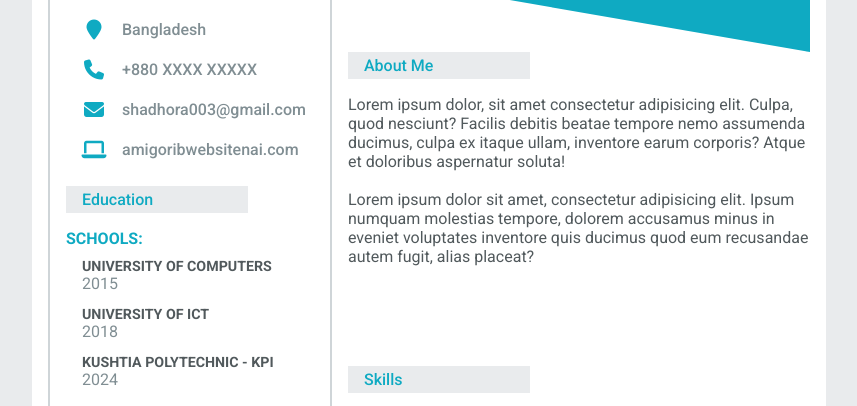
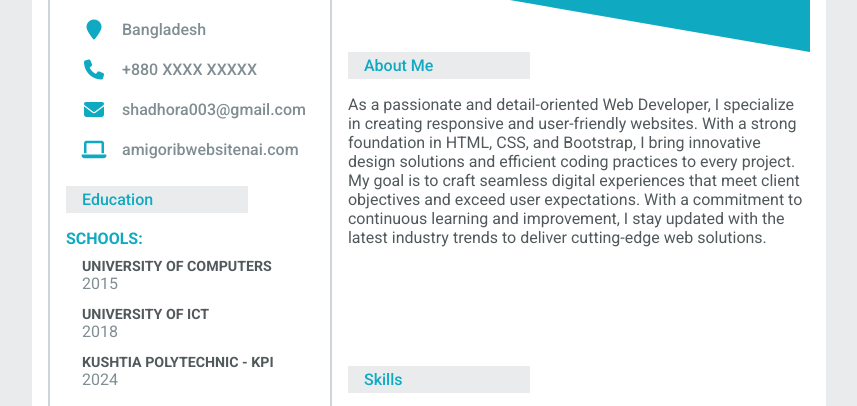
Before and after one commit to EMAEmu/cv, a plain HTML site: page index.html in a window 1280 px wide. Shown: the part 334-740 px from the top of the page, without its empty margins (211-1068 px from the left). Drawn offline with Linux system fonts and the light colour scheme.

Commit message:
index.html
about

```diff
--- a/index.html
+++ b/index.html
@@ -90,17 +90,11 @@
       <article class="about__me">
         <h3 class="title">About Me</h3>
         <p>
-          Lorem ipsum dolor, sit amet consectetur adipisicing elit. Culpa,
-          quod nesciunt? Facilis debitis beatae tempore nemo assumenda
-          ducimus, culpa ex itaque ullam, inventore earum corporis? Atque et
-          doloribus aspernatur soluta!
+          As a passionate and detail-oriented Web Developer, I specialize in creating responsive and user-friendly websites. With a strong foundation in HTML, CSS, and Bootstrap, I bring innovative design solutions and efficient coding practices to every project. My goal is to craft seamless digital experiences that meet client objectives and exceed user expectations. With a commitment to continuous learning and improvement, I stay updated with the latest industry trends to deliver cutting-edge web solutions.
         </p>
         <br />
         <p>
-          Lorem ipsum dolor sit amet, consectetur adipisicing elit. Ipsum
-          numquam molestias tempore, dolorem accusamus minus in eveniet
-          voluptates inventore quis ducimus quod eum recusandae autem fugit,
-          alias placeat?
+
         </p>
       </article>
       <article class="skills">
```
